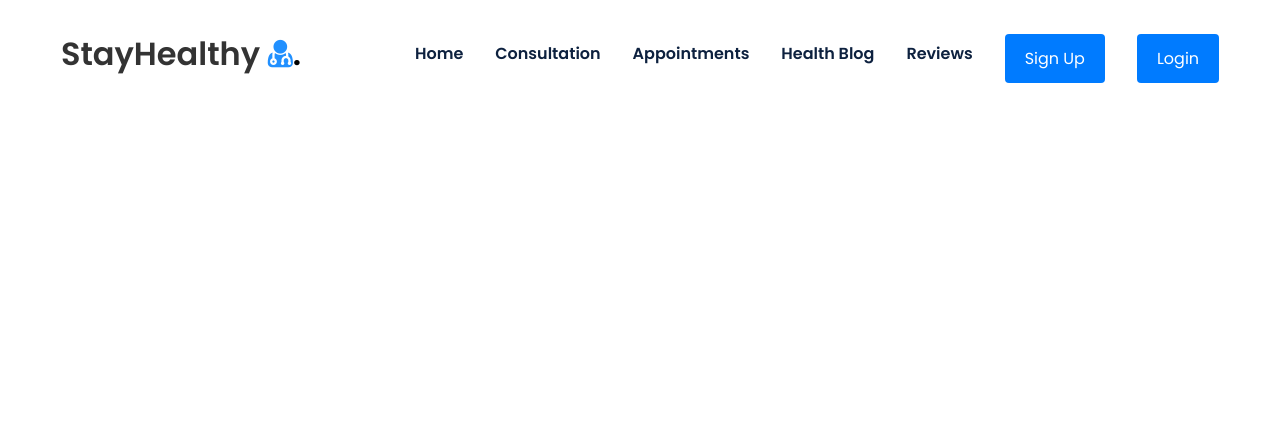
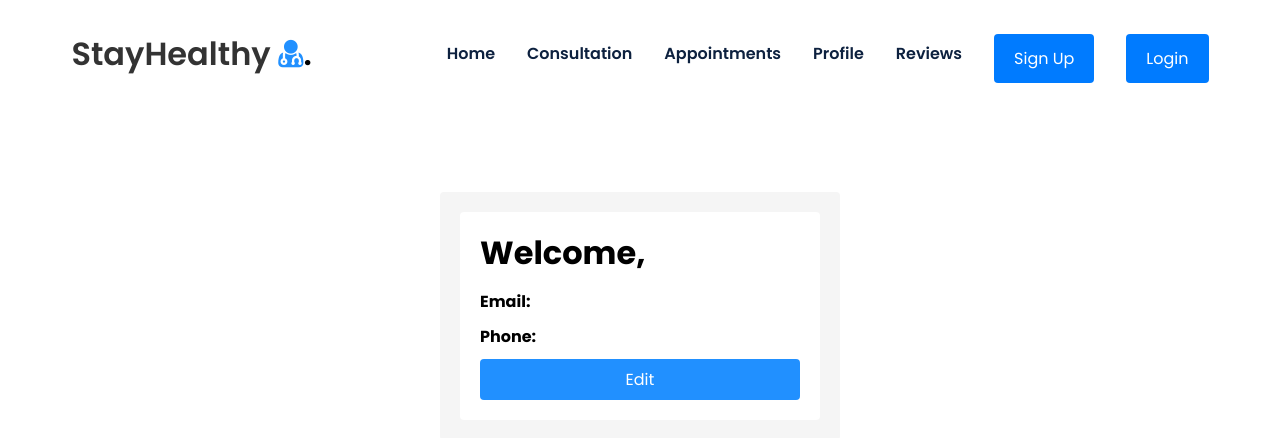
Before and after one commit to Thunder117/test_med_app, a React (Create React App) app: page /ProfileForm in a window 1280 px wide. Shown: the top 438 px of the page. Built offline with nearby package versions, Linux system fonts and the light colour scheme; no server answers; sample sign-in values are in the browser's storage.

Commit message:
finished lab module 4 build

```diff
--- a/src/App.js
+++ b/src/App.js
@@ -12,6 +12,7 @@
 import InstantConsultation from './Components/InstantConsultationBooking/InstantConsultation';
 import Notification from './Components/Notification/Notification';
 import ReviewForm from './Components/ReviewForm/ReviewForm';
+import ProfileForm from './Components/ProfileCard/ProfileCard';
 
 // Function component for the main App
 function App() {
@@ -31,6 +32,7 @@
             <Route path="/ReviewForm" element={<ReviewForm />} />
             <Route path="/Sign_Up" element={<Sign_Up />} />
             <Route path="/Login" element={<Login />} />
+            <Route path="/ProfileForm" element={<ProfileForm />} />
             <Route path="/instant-consultation" element={<InstantConsultation />} />
             {/* Add other routes as necessary */}
           </Routes>
--- a/src/Components/Navbar/Navbar.js
+++ b/src/Components/Navbar/Navbar.js
@@ -72,7 +72,7 @@
           <Link to="/search/doctors">Appointments</Link>
         </li>
         <li className="link">
-          <Link to="/healthblog">Health Blog</Link>
+          <Link to="/ProfileForm">Profile</Link>
         </li>
         <li className="link">
           <Link to="/ReviewForm">Reviews</Link>
--- /dev/null
+++ b/src/Components/ProfileCard/ProfileCard.css
@@ -0,0 +1,65 @@
+/* Following code has been commented with appropriate comments for your reference.
+*/
+/* Styles for the container holding the profile information */
+.profile-container {
+    max-width: 400px; /* Set the maximum width of the container to 400 pixels */
+    margin: 15% auto; /* Center the container horizontally with a 15% top margin */
+    padding: 20px; /* Add 20 pixels of padding inside the container */
+    background-color: #f5f5f5; /* Set the background color of the container to light gray */
+    border-radius: 4px; /* Apply a border radius of 4 pixels to round the corners */
+}
+/* Styles for the heading within the profile container */
+.profile-container h1 {
+    margin-top: 0; /* Remove any top margin from the heading */
+}
+/* Styles for the form within the profile container */
+.profile-container form {
+    margin-bottom: 20px; /* Add a bottom margin of 20 pixels to the form */
+}
+/* Styles for labels within the profile container */
+.profile-container label {
+    display: block; /* Display labels as block elements to stack them vertically */
+    margin-bottom: 10px; /* Add a bottom margin of 10 pixels to separate labels */
+}
+/* Styles for text and email input fields within the profile container */
+.profile-container input[type="text"],
+.profile-container input[type="email"] {
+    width: 100%; /* Set the width of text and email inputs to 100% of the container */
+    padding: 8px; /* Add 8 pixels of padding inside the input fields */
+    border: 1px solid #ccc; /* Apply a 1 pixel solid border with light gray color */
+    border-radius: 4px; /* Round the corners of the input fields with a border radius of 4 pixels */
+}
+/* Styles for buttons within the profile container */
+.profile-container button {
+    display: block; /* Display buttons as block elements to make them full width */
+    width: 100%; /* Set the width of buttons to 100% of the container */
+    padding: 8px; /* Add 8 pixels of padding inside the buttons */
+    background-color: #2190ff; /* Set the background color of buttons to a blue shade */
+    color: #fff; /* Set the text color of buttons to white */
+    border: none; /* Remove borders from buttons */
+    border-radius: 4px; /* Apply a border radius of 4 pixels to round button corners */
+    cursor: pointer; /* Change cursor to pointer when hovering over buttons */
+}
+/* Styles for the container holding additional profile details */
+.profile-details {
+    background-color: #fff; /* Set the background color of details container to white */
+    border-radius: 4px; /* Apply a border radius of 4 pixels to round the corners */
+    padding: 20px; /* Add 20 pixels of padding inside the details container */
+}
+/* Styles for headings within the profile details container */
+.profile-details h2 {
+    margin-top: 0; /* Remove any top margin from headings inside details container */
+}
+/* Styles for paragraphs within the profile details container */
+.profile-details p {
+    margin-bottom: 10px; /* Add a bottom margin of 10 pixels to separate paragraphs */
+}
+/* Styles for buttons within the profile details container */
+.profile-details button {
+    background-color: #2190ff; /* Set the background color of buttons to a blue shade */
+    color: #fff; /* Set the text color of buttons to white */
+    border: none; /* Remove borders from buttons */
+    border-radius: 4px; /* Apply a border radius of 4 pixels to round button corners */
+    padding: 8px 12px; /* Add padding inside buttons (8 pixels top/bottom, 12 pixels left/right) */
+    cursor: pointer; /* Change cursor to pointer when hovering over buttons in details container */
+}
--- /dev/null
+++ b/src/Components/ProfileCard/ProfileCard.js
@@ -0,0 +1,164 @@
+// Following code has been commented with appropriate comments for your reference.
+// Import necessary modules from React and other files
+import React, { useEffect, useState } from "react";
+import { API_URL } from "../../config";
+import { useNavigate } from "react-router-dom";
+import './ProfileCard.css'
+
+// Define a Function component called ProfileForm
+const ProfileForm = () => {
+  // Set up state variables using the useState hook
+  const [userDetails, setUserDetails] = useState({});
+  const [updatedDetails, setUpdatedDetails] = useState({});
+  const [editMode, setEditMode] = useState(false);
+
+  // Access the navigation functionality from React Router
+  const navigate = useNavigate();
+
+  // Use the useEffect hook to fetch user profile data when the component mounts or updates
+  useEffect(() => {
+    const authtoken = sessionStorage.getItem("auth-token");
+    if (!authtoken) {
+      navigate("/login");
+    } else {
+      fetchUserProfile();
+    }
+  }, [navigate]);
+
+  // Function to fetch user profile data from the API
+  const fetchUserProfile = async () => {
+    try {
+      const authtoken = sessionStorage.getItem("auth-token");
+      const email = sessionStorage.getItem("email"); // Get the email from session storage
+
+      if (!authtoken) {
+        navigate("/login");
+      } else {
+        const response = await fetch(`${API_URL}/api/auth/user`, {
+          headers: {
+            "Authorization": `Bearer ${authtoken}`,
+            "Email": email, // Add the email to the headers
+          },
+        });
+        if (response.ok) {
+          const user = await response.json();
+          setUserDetails(user);
+          setUpdatedDetails(user);
+        } else {
+          // Handle error case
+          throw new Error("Failed to fetch user profile");
+        }
+      }
+    } catch (error) {
+      console.error(error);
+      // Handle error case
+    }
+  };
+
+  // Function to enable edit mode for profile details
+  const handleEdit = () => {
+    setEditMode(true);
+  };
+
+  // Function to update state when user inputs new data
+  const handleInputChange = (e) => {
+    setUpdatedDetails({
+      ...updatedDetails,
+      [e.target.name]: e.target.value,
+    });
+  };
+
+  // Function to handle form submission when user saves changes
+  const handleSubmit = async (e) => {
+    e.preventDefault();
+
+    try {
+      const authtoken = sessionStorage.getItem("auth-token");
+      const email = sessionStorage.getItem("email"); // Get the email from session storage
+
+      if (!authtoken || !email) {
+        navigate("/login");
+        return;
+      }
+
+      const payload = { ...updatedDetails };
+      const response = await fetch(`${API_URL}/api/auth/user`, {
+        method: "PUT",
+        headers: {
+          "Authorization": `Bearer ${authtoken}`,
+          "Content-Type": "application/json",
+          "Email": email,
+        },
+        body: JSON.stringify(payload),
+      });
+
+      if (response.ok) {
+        // Update the user details in session storage
+        sessionStorage.setItem("name", updatedDetails.name);
+        sessionStorage.setItem("phone", updatedDetails.phone);
+
+        setUserDetails(updatedDetails);
+        setEditMode(false);
+        // Display success message to the user
+        alert(`Profile Updated Successfully!`);
+        navigate("/");
+      } else {
+        // Handle error case
+        throw new Error("Failed to update profile");
+      }
+    } catch (error) {
+      console.error(error);
+      // Handle error case
+    }
+  };
+
+  // Render the profile form with different sections based on edit mode
+  return (
+    <div className="profile-container">
+      {editMode ? (
+        <form onSubmit={handleSubmit}>
+          <label>
+            Email
+            <input
+              type="email"
+              name="email"
+              value={userDetails.email}
+              disabled // Disable the email field
+            />
+          </label>
+          {/* Create similar logic for displaying and editing name and phone from userDetails */}
+          <label>
+         Name
+         <input
+           type="text"
+           name="name"
+           value={updatedDetails.name}
+           onChange={handleInputChange}
+         />
+       </label>
+       <label>
+         Phone
+         <input
+           type="text"
+           name="phone"
+           value={updatedDetails.phone}
+           onChange={handleInputChange}
+         />
+       </label>
+          <button type="submit">Save</button>
+        </form>
+      ) : (
+        <div className="profile-details">
+          <h1>Welcome, {userDetails.name}</h1>
+          {/* Implement code to display and allow editing of phone and email similar to above */}
+          <p> <b>Email:</b> {userDetails.email}</p>
+            <p><b>Phone:</b> {userDetails.phone}</p>
+          <button onClick={handleEdit}>Edit</button>
+        </div>
+      )}
+    </div>
+  );
+};
+
+// Export the ProfileForm component as the default export
+export default ProfileForm;
```
Also changed, not shown: 2 other files (tests, documents, lock files or other folders).
